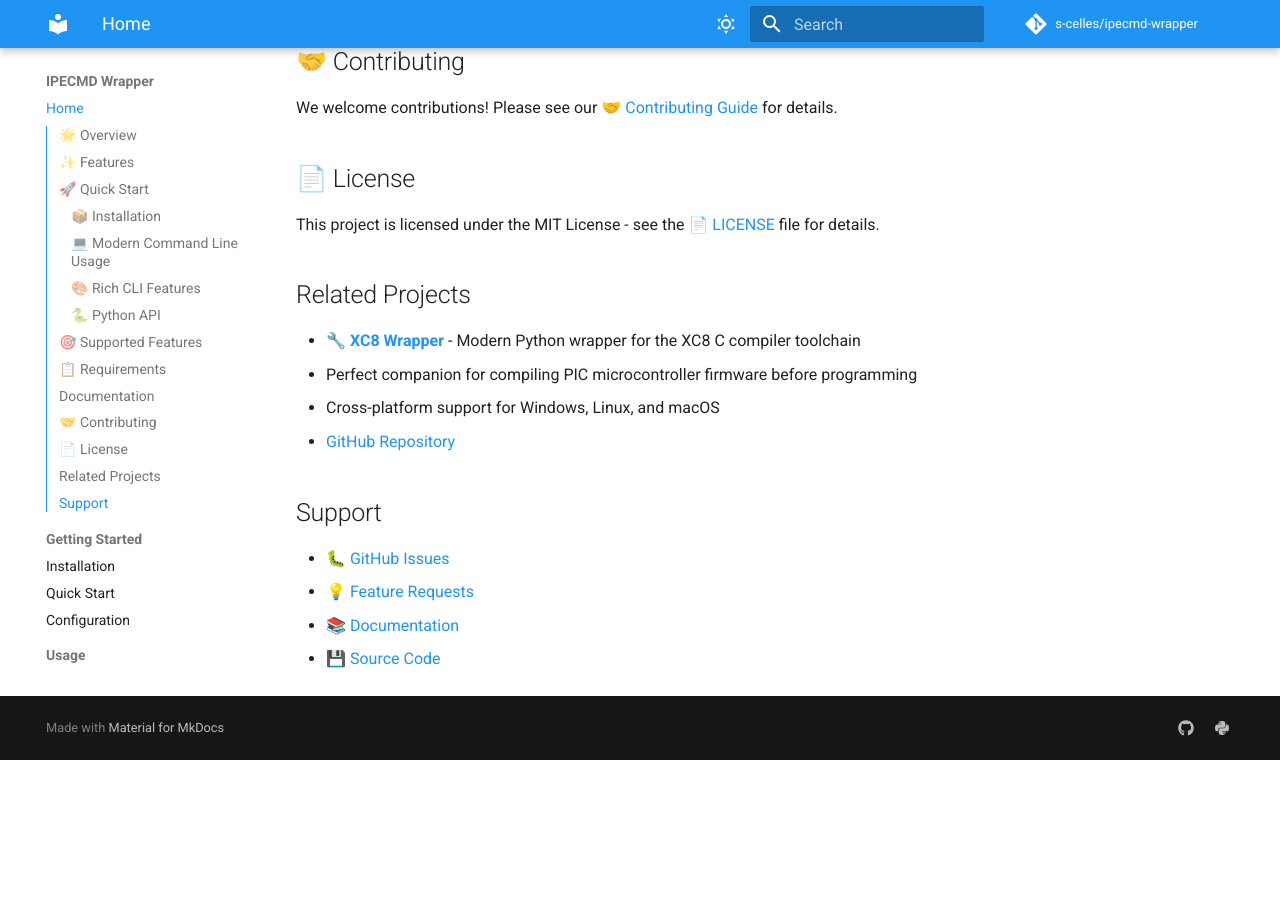
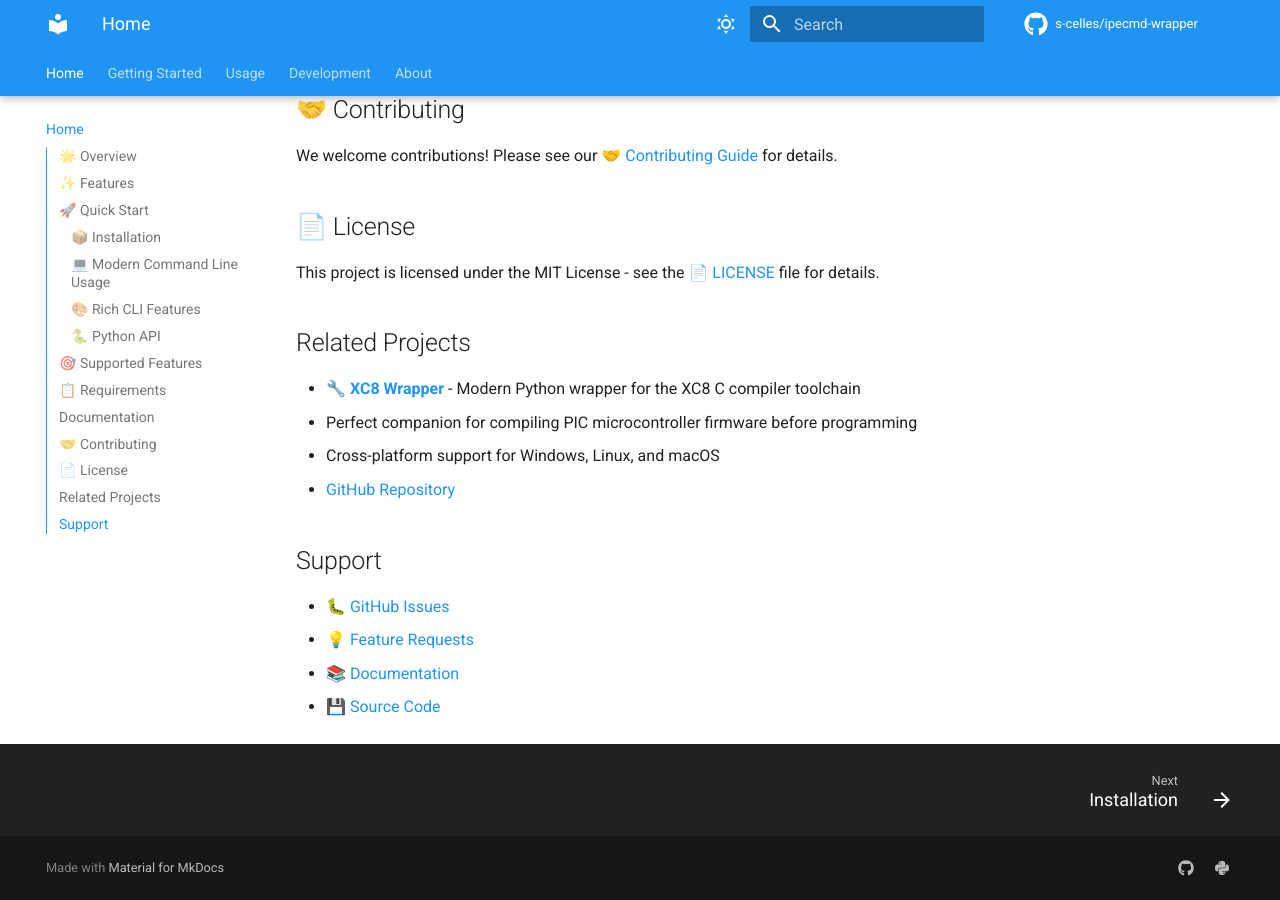
Before and after one commit to s-celles/ipecmd-wrapper, an MkDocs documentation site: the page built from docs/index.md, in a window 1280 px wide and 900 px high, scrolled down 2647 px. Built offline with MkDocs 1.6.1 and Material for MkDocs 9.7.7, drawn with Linux system fonts in a browser that asks for light colours; comment, search, counter and statistics services are not loaded; before the commit the page ends 3407 px from its top, so only the background shows below that.

Commit message:
Update mkdocs.yml

```diff
--- a/mkdocs.yml
+++ b/mkdocs.yml
@@ -23,15 +23,34 @@
       toggle:
         icon: material/weather-night
         name: Switch to light mode
+
   features:
+    - announce.dismiss
+    - content.action.edit
+    - content.action.view
+    - content.code.annotate
+    - content.code.copy
+    - content.tooltips
+    - navigation.footer
+    - navigation.indexes
+    - navigation.sections
+    - navigation.tabs
+    - navigation.tabs.sticky
     - navigation.top
-    - navigation.sections
-    - navigation.expand
-    - navigation.indexes
+    - navigation.tracking
+    - search.highlight
+    - search.share
+    - search.suggest
+    - toc.follow
     - toc.integrate
-    - search.suggest
-    - search.highlight
-    - content.code.copy
+
+  icon:
+    repo: fontawesome/brands/github
+    edit: material/pencil
+    view: material/eye
+
+
+edit_uri: edit/main/docs/
 
 plugins:
   - search
```
